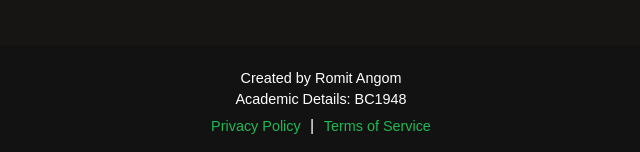
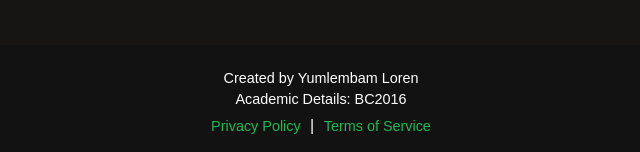
Before and after one commit to Loren-y2/spotify2, a plain HTML site: page index.html in a window 1280 px wide. Shown: the part 1639-1791 px from the top of the page, 319-959 px from the left. Drawn offline with Linux system fonts and the light colour scheme.

Commit message:
Update index.html

```diff
--- a/index.html
+++ b/index.html
@@ -283,8 +283,8 @@
         </main>
         <footer>
             <div class="footer-content">
-                <p>Created by Romit Angom</p>
-                <p>Academic Details: BC1948</p>
+                <p>Created by Yumlembam Loren</p>
+                <p>Academic Details: BC2016</p>
             </div>
             <div class="footer-links">
                 <a href="#">Privacy Policy</a> | <a href="#">Terms of Service</a>
```
